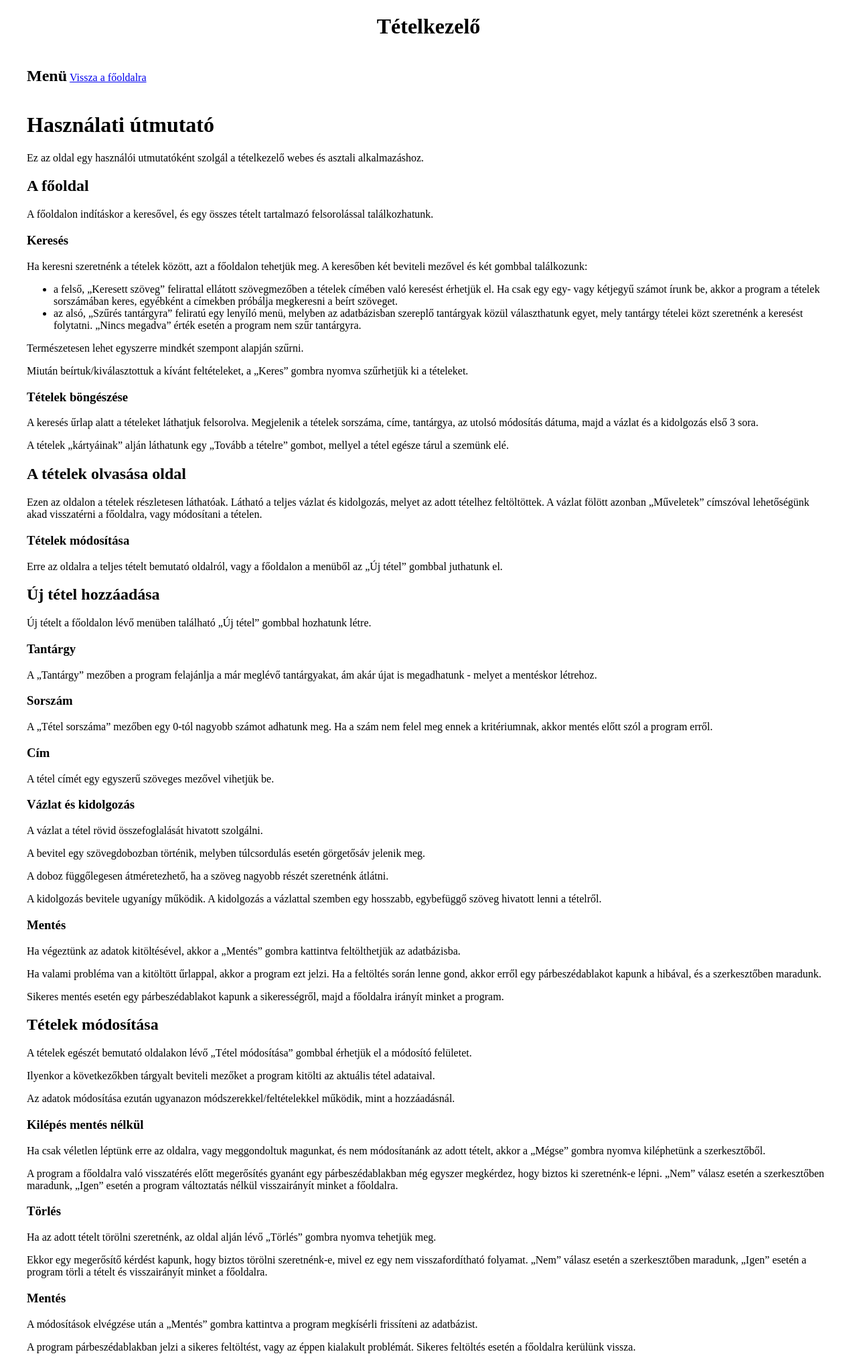
After one commit to Buzino/Tetelkezelo, a PHP site: page /manual.html in a window 1280 px wide. The commit adds this page. Shown: the whole page at 67% size. Run offline with PHP 8.4, Linux system fonts and the light colour scheme.

Commit message:
Útmutató szövege есть, stílus надо сделать

```diff
--- a/weboldal/index.php
+++ b/weboldal/index.php
@@ -19,7 +19,7 @@
             <nav>
                 <h2><a href="index.php">Menü</a></h2>
                 <a href="modify.php">Új tétel</a>
-                <a href="">Kézikönyv</a>
+                <a href="manual.html">Kézikönyv</a>
             </nav>
             <!--Keresés form-->
             <form action="<?=$_SERVER["PHP_SELF"]?>" method="post" class="keres">
--- /dev/null
+++ b/weboldal/manual.html
@@ -0,0 +1,90 @@
+<!DOCTYPE html>
+<html lang="hu">
+<head>
+    <meta charset="UTF-8">
+    <meta name="viewport" content="width=device-width, initial-scale=1.0">
+    <title>Tételkezelő</title>
+    <link rel="stylesheet" href="style.css">
+</head>
+<body>
+    <div class="tartalom">
+        <header>
+            <h1>Tételkezelő</h1>
+        </header>
+        <main>
+            <!--Menü-->
+            <nav>
+                <h2>Menü</h2>
+                <a href="index.php">Vissza a főoldalra</a>
+            </nav>
+            <!--Leírás-->
+            <h1>Használati útmutató</h1>
+            <p>Ez az oldal egy használói utmutatóként szolgál a tételkezelő webes és asztali alkalmazáshoz.</p>
+
+            <h2>A főoldal</h2>
+            <p>A főoldalon indításkor a keresővel, és egy összes tételt tartalmazó felsorolással találkozhatunk.</p>
+
+            <h3>Keresés</h3>
+            <p>Ha keresni szeretnénk a tételek között, azt a főoldalon tehetjük meg. A keresőben két beviteli mezővel és két gombbal találkozunk:</p>
+                <ul>
+                    <li>a felső, „Keresett szöveg” felirattal ellátott szövegmezőben a tételek címében való keresést érhetjük el. Ha csak egy egy- vagy kétjegyű számot írunk be, akkor a program a tételek sorszámában keres, egyébként a címekben próbálja megkeresni a beírt szöveget.</li>
+                    <li>az alsó, „Szűrés tantárgyra” feliratú egy lenyíló menü, melyben az adatbázisban szereplő tantárgyak közül választhatunk egyet, mely tantárgy tételei közt szeretnénk a keresést folytatni. „Nincs megadva” érték esetén a program nem szűr tantárgyra.</li>
+                </ul>
+                <!--kép a beviteli mezőkről-->
+            <p>Természetesen lehet egyszerre mindkét szempont alapján szűrni.</p>
+            <p>Miután beírtuk/kiválasztottuk a kívánt feltételeket, a „Keres” gombra nyomva szűrhetjük ki a tételeket.</p>
+            <!--képek 4 szűrésről - egyik-másik-mindkettő feltétel és egy, ahol nincs megfelelő elem-->
+
+            <h3>Tételek böngészése</h3>
+            <p>A keresés űrlap alatt a tételeket láthatjuk felsorolva. Megjelenik a tételek sorszáma, címe, tantárgya, az utolsó módosítás dátuma, majd a vázlat és a kidolgozás első 3 sora.</p>
+            <p>A tételek „kártyáinak” alján láthatunk egy „Tovább a tételre” gombot, mellyel a tétel egésze tárul a szemünk elé.</p>
+
+            <h2>A tételek olvasása oldal</h2>
+            <p>Ezen az oldalon a tételek részletesen láthatóak. Látható a teljes vázlat és kidolgozás, melyet az adott tételhez feltöltöttek. A vázlat fölött azonban „Műveletek” címszóval lehetőségünk akad visszatérni a főoldalra, vagy módosítani a tételen.</p>
+
+            <h3>Tételek módosítása</h3>
+            <p>Erre az oldalra a teljes tételt bemutató oldalról, vagy a főoldalon a menüből az „Új tétel” gombbal juthatunk el.</p>
+
+            <h2>Új tétel hozzáadása</h2>
+            <p>Új tételt a főoldalon lévő menüben található „Új tétel” gombbal hozhatunk létre.</p>
+
+            <h3>Tantárgy</h3>
+            <p>A „Tantárgy” mezőben a program felajánlja a már meglévő tantárgyakat, ám akár újat is megadhatunk - melyet a mentéskor létrehoz.</p>
+
+            <h3>Sorszám</h3>
+            <p>A „Tétel sorszáma” mezőben egy 0-tól nagyobb számot adhatunk meg. Ha a szám nem felel meg ennek a kritériumnak, akkor mentés előtt szól a program erről.</p>
+
+            <h3>Cím</h3>
+            <p>A tétel címét egy egyszerű szöveges mezővel vihetjük be.</p>
+
+            <h3>Vázlat és kidolgozás</h3>
+            <p>A vázlat a tétel rövid összefoglalását hivatott szolgálni.</p>
+            <p>A bevitel egy szövegdobozban történik, melyben túlcsordulás esetén görgetősáv jelenik meg.</p>
+            <p>A doboz függőlegesen átméretezhető, ha a szöveg nagyobb részét szeretnénk átlátni.</p>
+            <p>A kidolgozás bevitele ugyanígy működik. A kidolgozás a vázlattal szemben egy hosszabb, egybefüggő szöveg hivatott lenni a tételről.</p>
+
+            <h3>Mentés</h3>
+            <p>Ha végeztünk az adatok kitöltésével, akkor a „Mentés” gombra kattintva feltölthetjük az adatbázisba.</p>
+            <p>Ha valami probléma van a kitöltött űrlappal, akkor a program ezt jelzi. Ha a feltöltés során lenne gond, akkor erről egy párbeszédablakot kapunk a hibával, és a szerkesztőben maradunk.</p>
+            <p>Sikeres mentés esetén egy párbeszédablakot kapunk a sikerességről, majd a főoldalra irányít minket a program.</p>
+
+            <h2>Tételek módosítása</h2>
+            <p>A tételek egészét bemutató oldalakon lévő „Tétel módosítása” gombbal érhetjük el a módosító felületet.</p>
+            <p>Ilyenkor a következőkben tárgyalt beviteli mezőket a program kitölti az aktuális tétel adataival.</p>
+            <p>Az adatok módosítása ezután ugyanazon módszerekkel/feltételekkel működik, mint a hozzáadásnál.</p>
+
+            <h3>Kilépés mentés nélkül</h3>
+            <p>Ha csak véletlen léptünk erre az oldalra, vagy meggondoltuk magunkat, és nem módosítanánk az adott tételt, akkor a „Mégse” gombra nyomva kiléphetünk a szerkesztőből.</p>
+            <p>A program a főoldalra való visszatérés előtt megerősítés gyanánt egy párbeszédablakban még egyszer megkérdez, hogy biztos ki szeretnénk-e lépni. „Nem” válasz esetén a szerkesztőben maradunk, „Igen” esetén a program változtatás nélkül visszairányít minket a főoldalra. </p>
+
+            <h3>Törlés</h3>
+            <p>Ha az adott tételt törölni szeretnénk, az oldal alján lévő „Törlés” gombra nyomva tehetjük meg.</p>
+            <p>Ekkor egy megerősítő kérdést kapunk, hogy biztos törölni szeretnénk-e, mivel ez egy nem visszafordítható folyamat. „Nem” válasz esetén a szerkesztőben maradunk, „Igen” esetén a program törli a tételt és visszairányít minket a főoldalra.</p>
+
+            <h3>Mentés</h3>
+            <p>A módosítások elvégzése után a „Mentés” gombra kattintva a program megkísérli frissíteni az adatbázist.</p>
+            <p>A program párbeszédablakban jelzi a sikeres feltöltést, vagy az éppen kialakult problémát. Sikeres feltöltés esetén a főoldalra kerülünk vissza.</p>
+        </main>
+    </div>
+</body>
+</html>
--- a/weboldal/modify.php
+++ b/weboldal/modify.php
@@ -40,7 +40,7 @@
             <!--Menü-->
             <nav>
                 <h2><a href="index.php">Menü</a></h2>
-                <a href="">Kézikönyv</a>
+                <a href="manual.html">Kézikönyv</a>
             </nav>
             <!--Módosítás form-->
             <form action="<?=$_SERVER["PHP_SELF"]?>" method="post" class="keres modosit">
--- a/weboldal/view.php
+++ b/weboldal/view.php
@@ -18,7 +18,7 @@
             <!--Menü-->
             <nav>
                 <h2><a href="index.php">Menü</a></h2>
-                <a href="">Kézikönyv</a>
+                <a href="manual.html">Kézikönyv</a>
             </nav>
             <!--A tétel-->
             <?php
```
